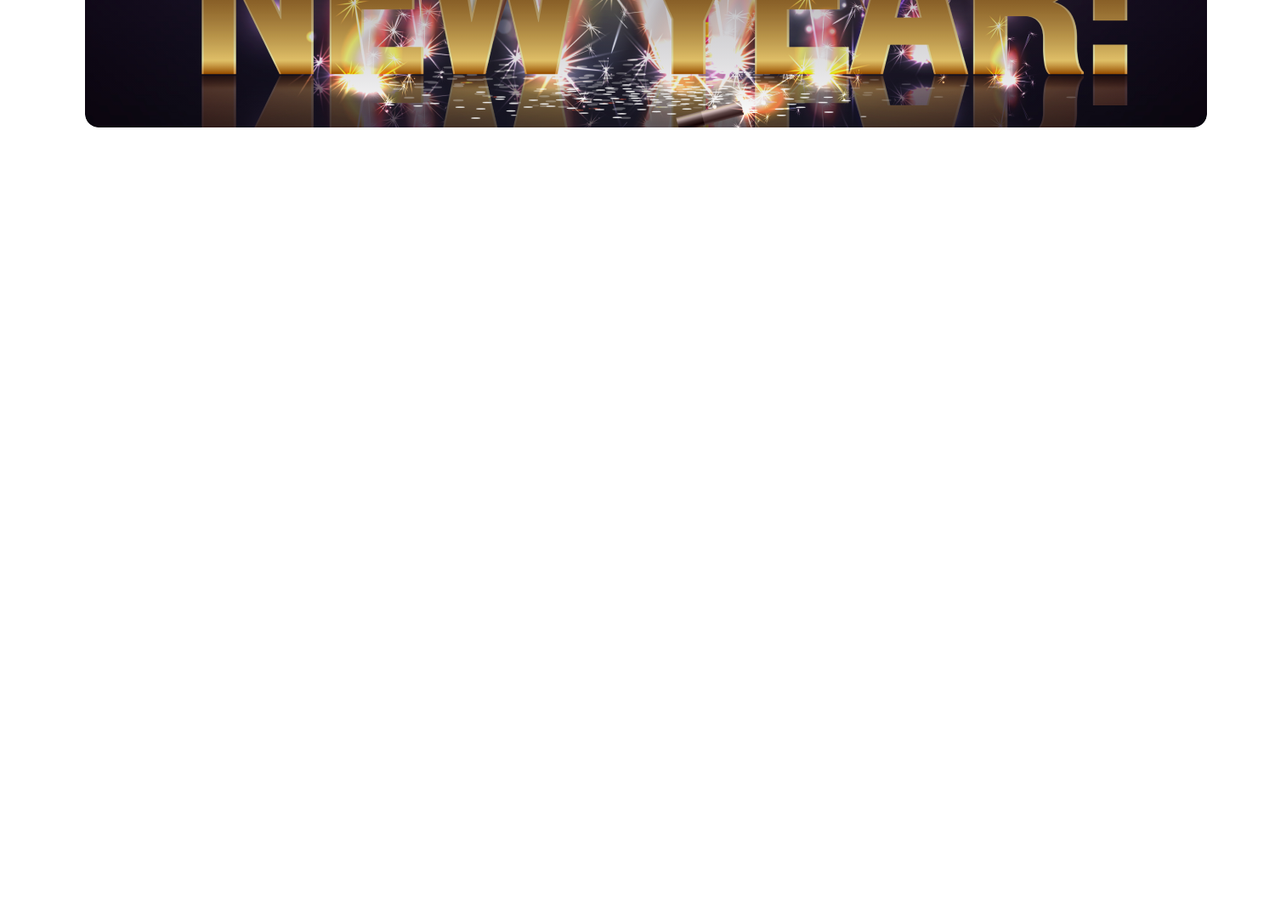
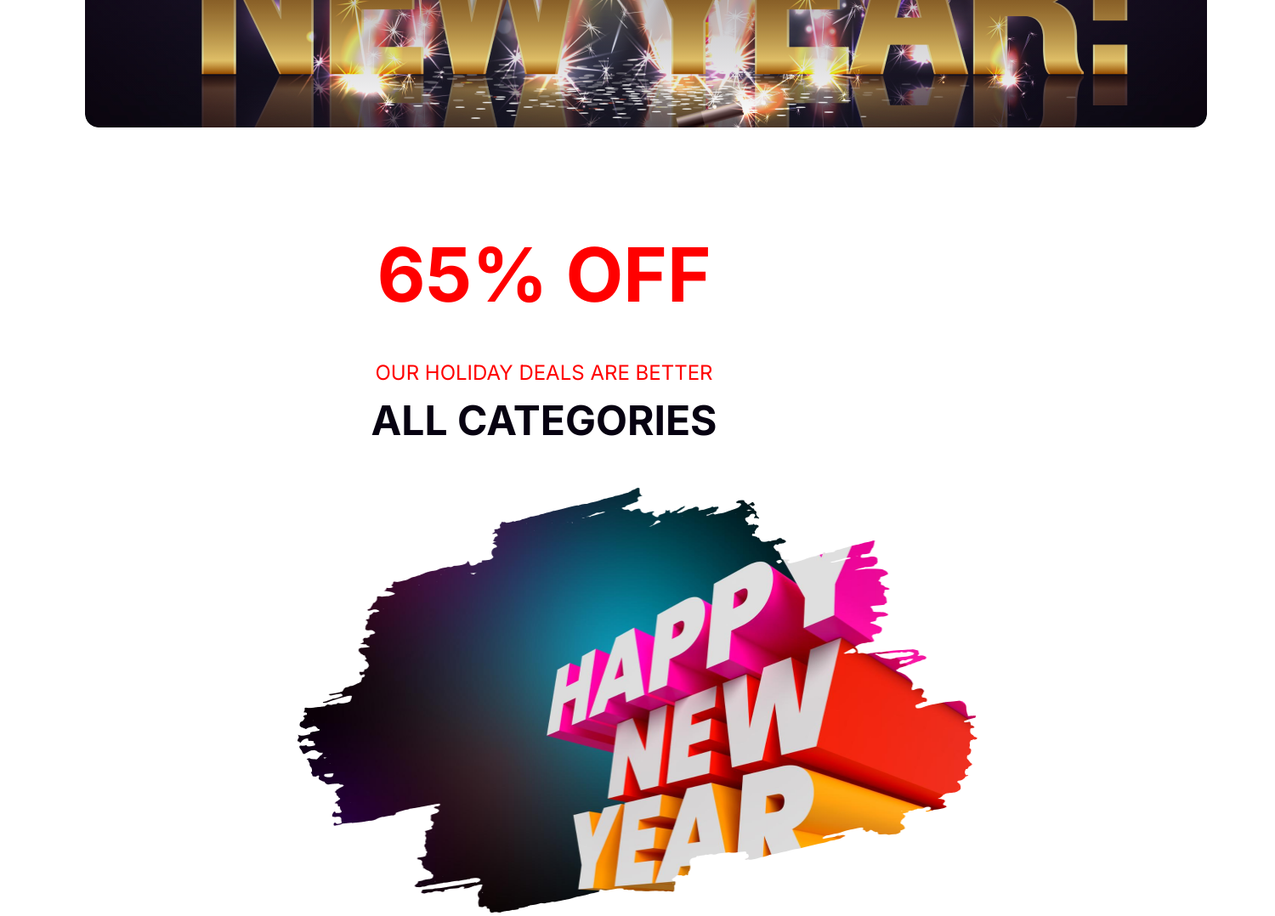
Before and after one commit to Pullock4981/Batch-9-Assignment-1, a plain HTML site: page index.html in a window 1280 px wide. Shown: the part 500-1578 px from the top of the page at 85% size, 1500 px wide, since content can reach past the window. Before the commit the page ends 800 px from the top, so only its background shows below. Drawn offline with Linux system fonts and the light colour scheme.

Commit message:
add discount section

```diff
--- a/index.html
+++ b/index.html
@@ -41,6 +41,21 @@
 
     <main>
 
+        <!-- discount section -->
+
+        <div class="discount">
+            <h1 class="discount-off">
+                65% OFF
+            </h1>
+            <p class="discount-text">
+                OUR HOLIDAY DEALS ARE BETTER
+            </p>
+            <h3 class="discount-small-heading">
+                ALL CATEGORIES
+            </h3>
+            <img class="discount-image" src="resources/New Year Photo.png" alt="">
+        </div>
+
     </main>
 
     <!-- footer section -->
--- a/style.css
+++ b/style.css
@@ -39,3 +39,42 @@
     margin-left: 300px;
     margin-right: 300px;
 }
+
+/* main section */
+
+    /* discount section */
+
+.discount-off{
+    color: #F00;
+    text-align: center;
+    font-family: Inter;
+    font-size: 88px;
+    font-weight: 700;
+    margin-top: 120px;
+}
+
+.discount-text{
+    color: #F00;
+    text-align: center;
+    font-family: Inter;
+    font-size: 24px;
+    font-weight: 500;
+    margin-top: 48px;
+}
+
+.discount-small-heading{
+    color: #070211;
+    text-align: center;
+    font-family: Inter;
+    font-size: 48px;
+    font-weight: 700;
+    margin-top: 12px;
+    margin-bottom: 50px;
+}
+
+.discount-image{
+    width: 800px;
+    height: 500px;
+    margin-left: 350px;
+    margin-right: 350px;
+}
```
